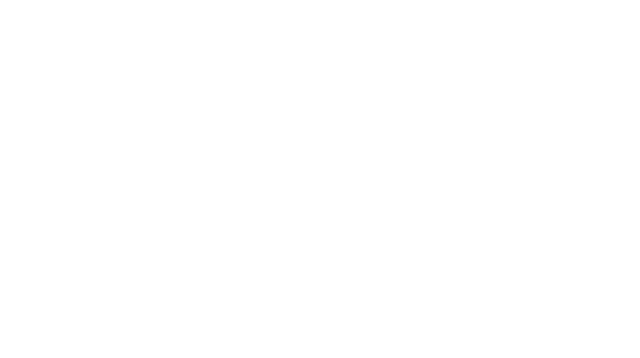
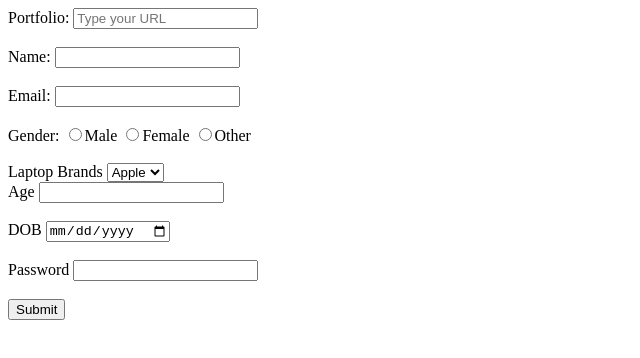
Before and after one commit to acciojob/job-app-form-KnightRiderSharad, a website: page main.html in a window 1280 px wide. Shown: the whole page, without its empty margins (0-640 px from the left). Drawn offline with Linux system fonts and the light colour scheme.

Commit message:
completed the code

```diff
--- a/main.html
+++ b/main.html
@@ -7,7 +7,48 @@
 </head>
 
 <body>
-	<!-- the entire body must be written by student -->
+
+	<form method="post" action="abc12@gmail.com">
+
+		<label for="port">Portfolio: </label>
+		<input type="url" placeholder="Type your URL"><br><br>
+
+		<label for="name">Name: </label>
+         <input type="text" id="name" name="fname"><br><br>
+
+		<label for="email">Email: </label>
+		<input type="text" id="email" name="mail"><br><br>
+
+		<label for="gender">Gender: </label>
+		<input type="radio" id="gender" name="gender" />Male
+		<input type="radio" id="gender" name="gender" />Female
+		<input type="radio" id="gender" name="gender" />Other<br><br>
+
+
+		<label for="lbrands">Laptop Brands</label>
+		<select>
+		<option value="apple">Apple</option>
+		<option value="HP">HP</option>
+		<option value="Asus">Asus</option>
+		</select><br>
+
+
+		<label for="age">Age</label>
+		<input type="text" id="age" name="Age"><br><br>
+
+
+
+		<label for="dob">DOB</label>
+		<input type="date" id="dob" name="birthday"><br><br>
+
+		<label for="password">Password</label>
+        <input type="password" id="password" name="pwd"><br><br>
+
+		<input type="submit" value="Submit">
+
+	</form>
+
+
     <script type="text/javascript" src="./script.js">
 </script>
 
```
